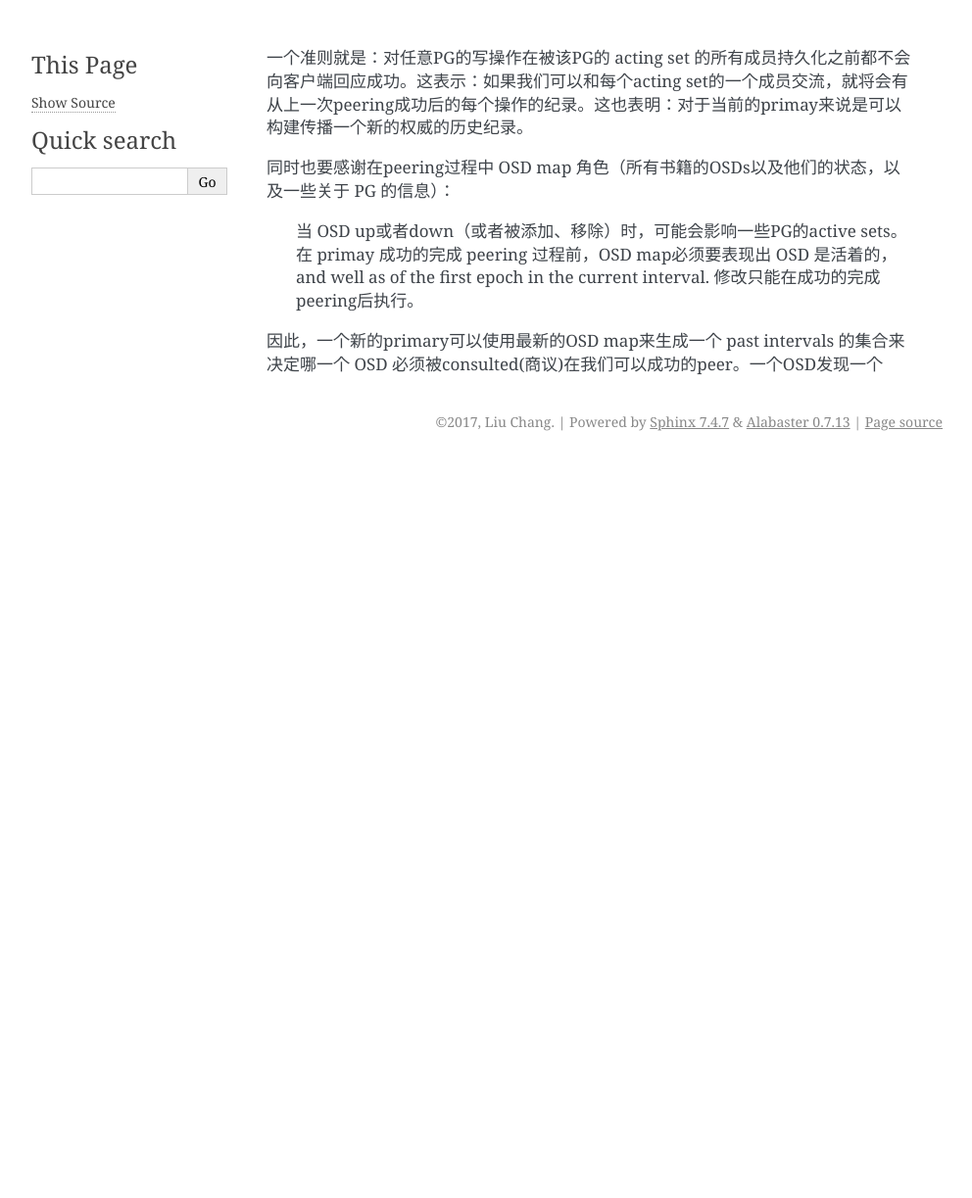
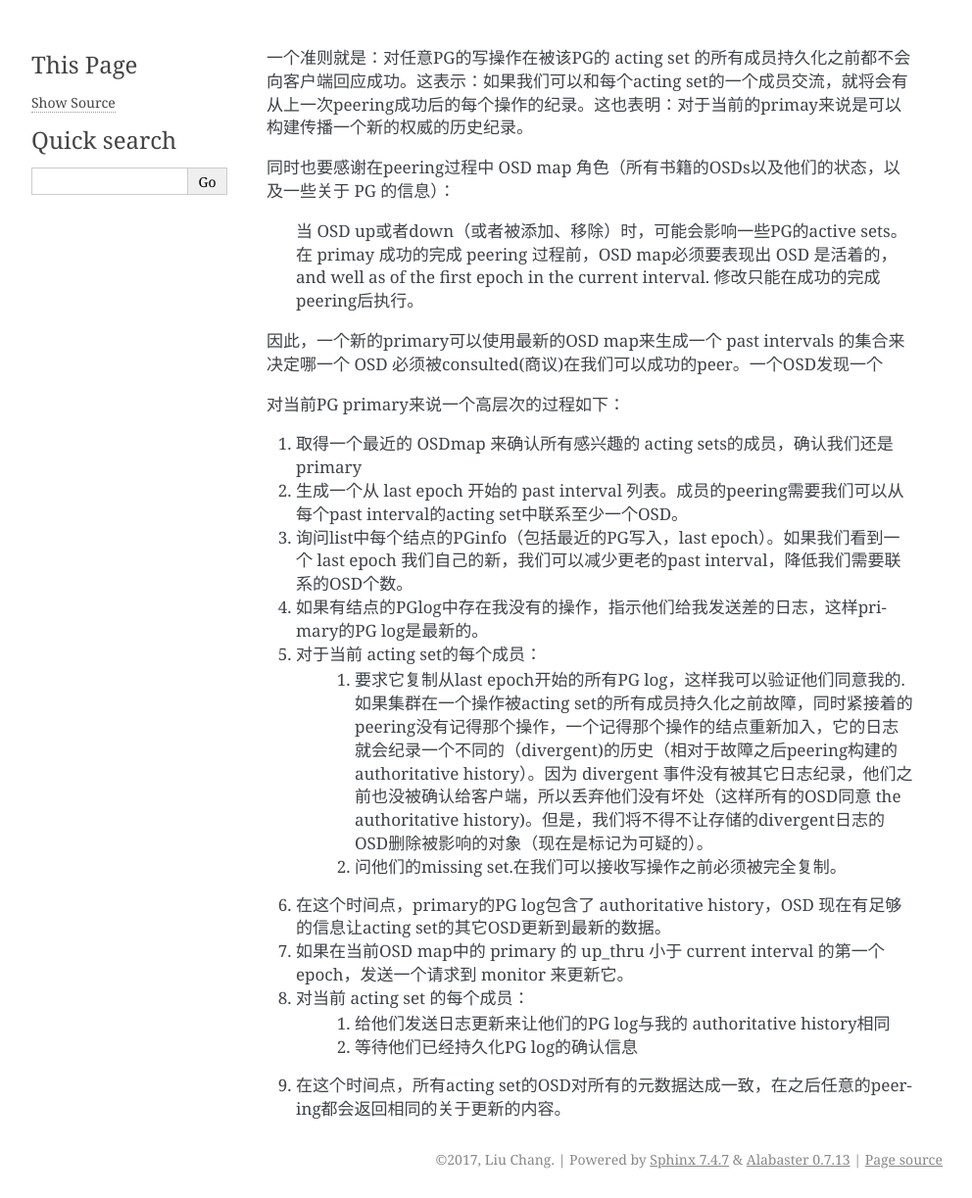
Before and after one commit to Liuchang0812/Paper, a Sphinx documentation site: the page built from source/Ceph/The-Peering-Process.rst, in a window 1280 px wide. Shown: the whole page at 98% size, without its empty margins (148-1140 px from the left). Built offline with Sphinx 7.4.7, drawn with Linux system fonts in a browser that asks for light colours; before the commit the page ends 900 px from its top, so only the background shows below that.

Commit message:
Signed-off-by: liuchang0812 <liuchang0812@gmail.com>

```diff
--- a/source/Ceph/The-Peering-Process.rst
+++ b/source/Ceph/The-Peering-Process.rst
@@ -8,3 +8,20 @@
 
 
 因此，一个新的primary可以使用最新的OSD map来生成一个 past intervals 的集合来决定哪一个 OSD 必须被consulted(商议)在我们可以成功的peer。一个OSD发现一个
+
+对当前PG primary来说一个高层次的过程如下：
+
+#. 取得一个最近的 OSDmap 来确认所有感兴趣的 acting sets的成员，确认我们还是primary
+#. 生成一个从 last epoch 开始的 past interval 列表。成员的peering需要我们可以从每个past interval的acting set中联系至少一个OSD。
+#. 询问list中每个结点的PGinfo（包括最近的PG写入，last epoch）。如果我们看到一个 last epoch 我们自己的新，我们可以减少更老的past interval，降低我们需要联系的OSD个数。
+#. 如果有结点的PGlog中存在我没有的操作，指示他们给我发送差的日志，这样primary的PG log是最新的。
+#. 对于当前 acting set的每个成员：
+    #. 要求它复制从last epoch开始的所有PG log，这样我可以验证他们同意我的. 如果集群在一个操作被acting set的所有成员持久化之前故障，同时紧接着的peering没有记得那个操作，一个记得那个操作的结点重新加入，它的日志就会纪录一个不同的（divergent)的历史（相对于故障之后peering构建的authoritative history）。因为 divergent 事件没有被其它日志纪录，他们之前也没被确认给客户端，所以丢弃他们没有坏处（这样所有的OSD同意 the authoritative history)。但是，我们将不得不让存储的divergent日志的OSD删除被影响的对象（现在是标记为可疑的）。
+    #. 问他们的missing set.在我们可以接收写操作之前必须被完全复制。
+
+#. 在这个时间点，primary的PG log包含了 authoritative history，OSD 现在有足够的信息让acting set的其它OSD更新到最新的数据。
+#. 如果在当前OSD map中的 primary 的 up_thru 小于 current interval 的第一个epoch，发送一个请求到 monitor 来更新它。
+#. 对当前 acting set 的每个成员：
+    #. 给他们发送日志更新来让他们的PG log与我的 authoritative history相同
+    #. 等待他们已经持久化PG log的确认信息
+#. 在这个时间点，所有acting set的OSD对所有的元数据达成一致，在之后任意的peering都会返回相同的关于更新的内容。
```
Also changed, not shown: 1 other file.
